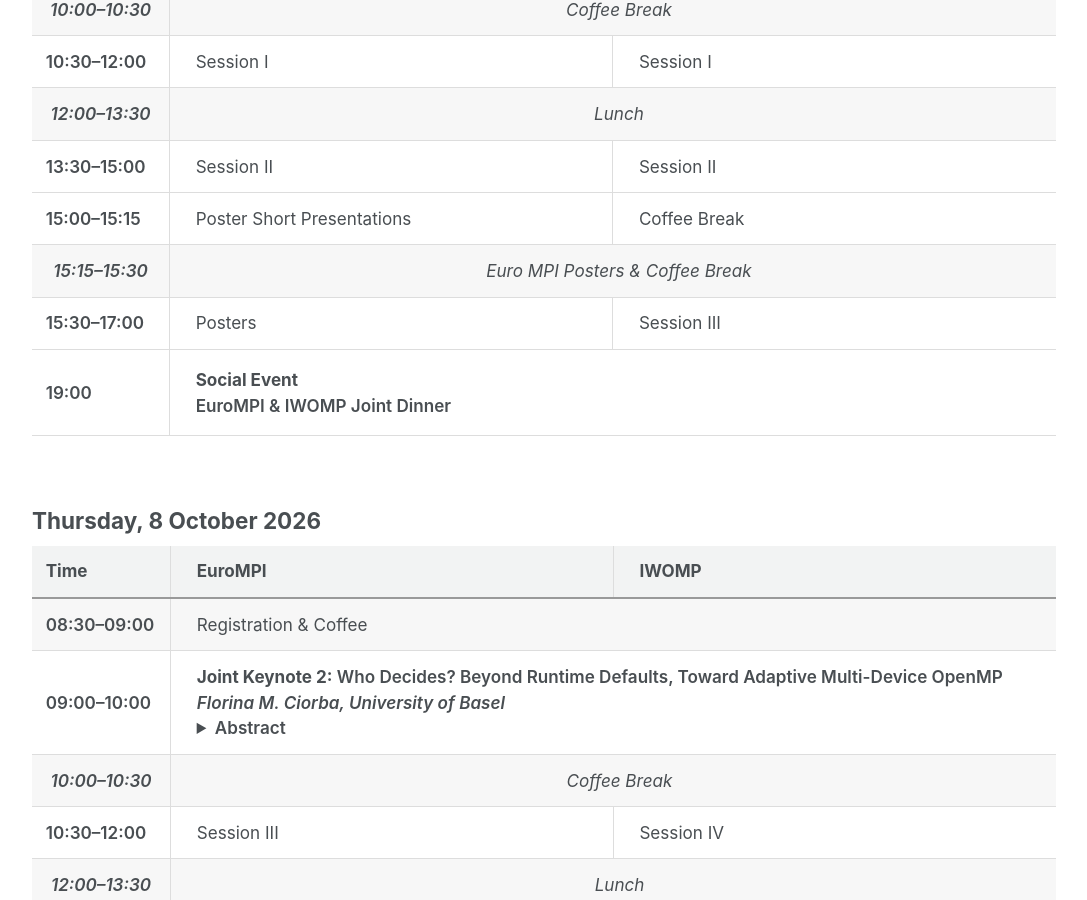
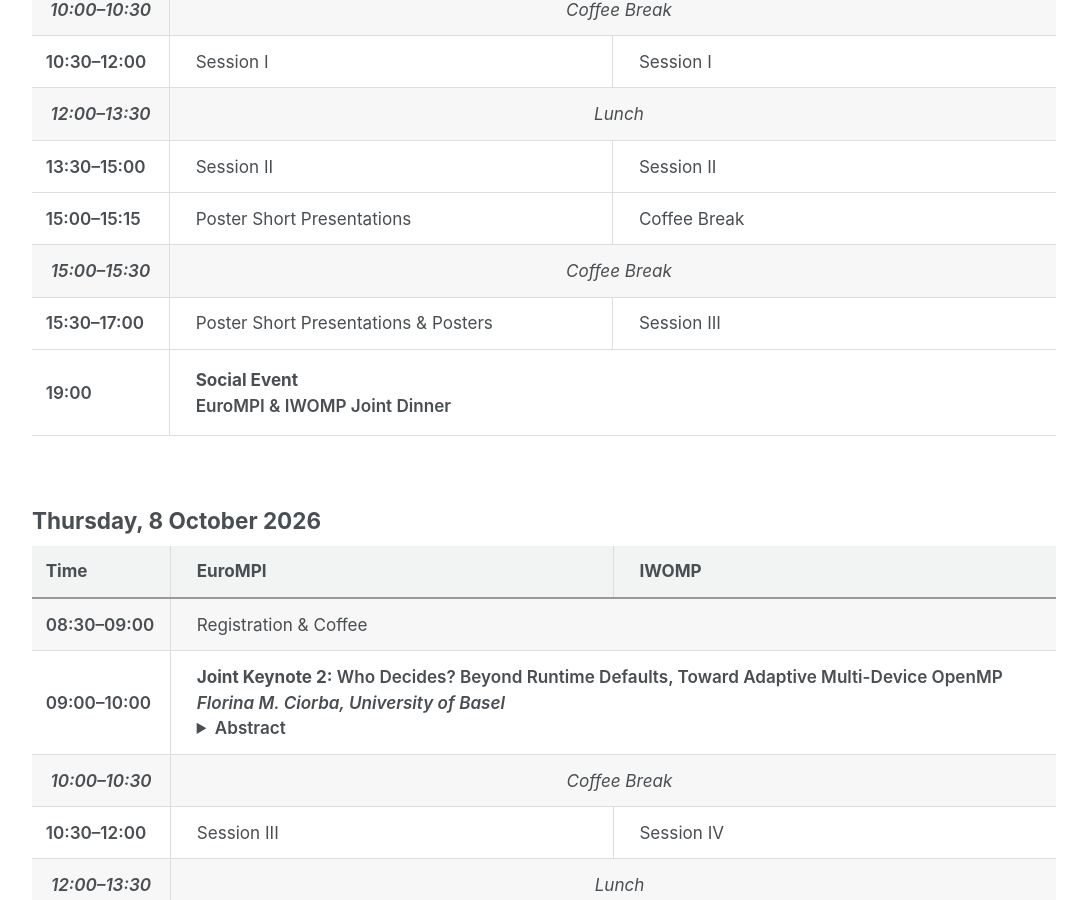
Before and after one commit to eurompi/eurompi.github.io, a Jekyll site: the page built from _pages/program.md, in a window 1280 px wide and 900 px high, scrolled down 1091 px. Shown: the whole window, without its empty margins (96-1183 px from the left). Built offline with Jekyll 4.4.1, drawn with Linux system fonts in a browser that asks for light colours; cached includes are drawn as plain includes.

Commit message:
Move MPI poster presentations after coffee break
Signed-off-by: Christoph Niethammer <niethammer@hlrs.de>

```diff
--- a/_pages/program.md
+++ b/_pages/program.md
@@ -178,13 +178,13 @@
   </tr>
 
   <tr class="program-break">
-    <td>15:15–15:30</td>
-    <td colspan="2">Euro MPI Posters &amp; Coffee Break</td>
+    <td>15:00–15:30</td>
+    <td colspan="2">Coffee Break</td>
   </tr>
 
   <tr>
     <td>15:30–17:00</td>
-    <td>Posters</td>
+    <td>Poster Short Presentations &amp; Posters</td>
     <td>Session III</td>
   </tr>
 
```
